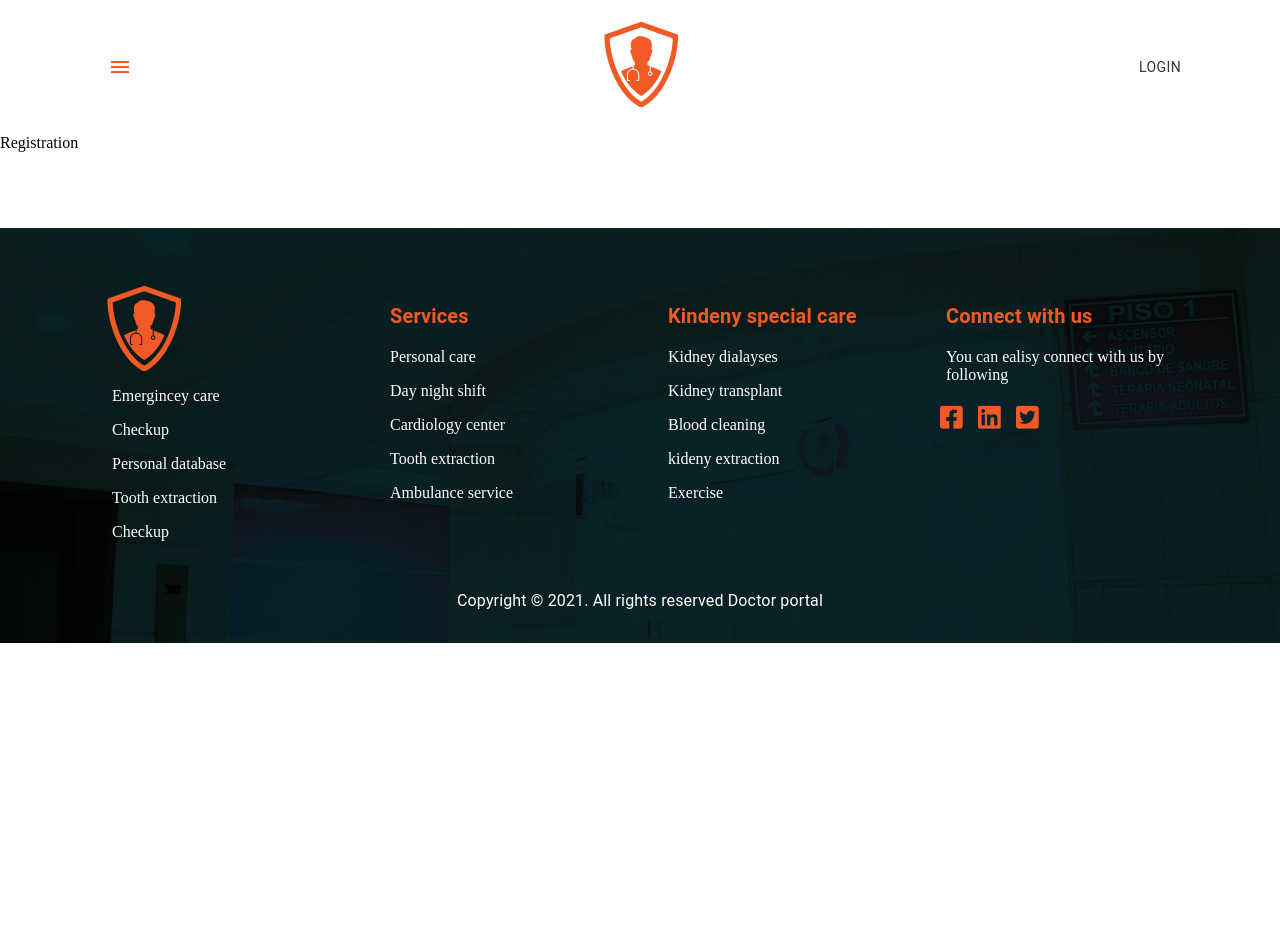
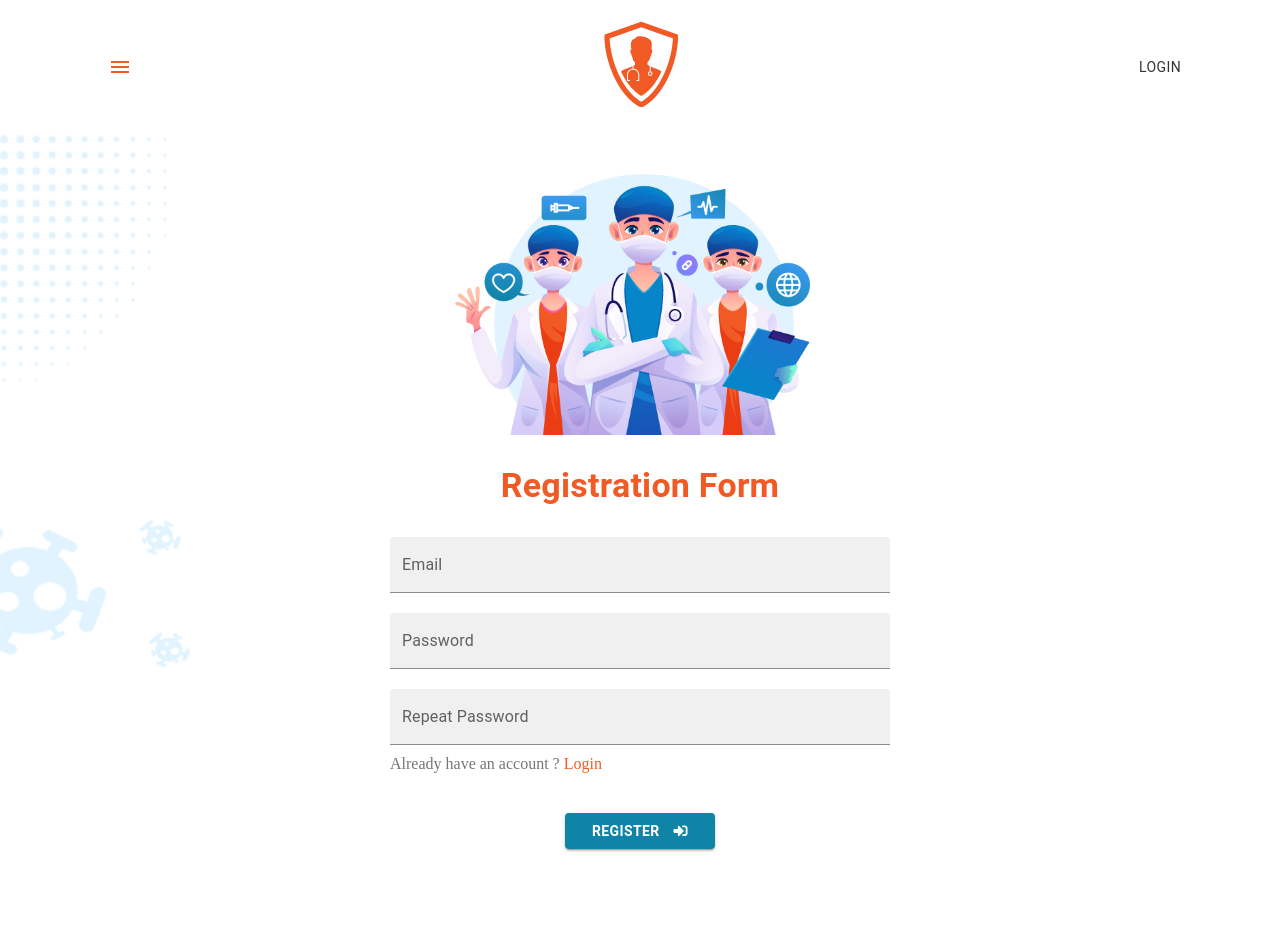
Before and after one commit to Arif870/doctor-portal, a React (Create React App) app: page /registration in a window 1280 px wide. Shown: the top 952 px of the page. Before the commit the page ends 800 px from the top, so only its background shows below. Built offline with nearby package versions, Linux system fonts and the light colour scheme.

Commit message:
firebase initial and firebase hook used

```diff
--- a/package.json
+++ b/package.json
@@ -12,6 +12,7 @@
     "@testing-library/react": "^11.2.7",
     "@testing-library/user-event": "^12.8.3",
     "date-fns": "^2.25.0",
+    "firebase": "^9.3.0",
     "react": "^17.0.2",
     "react-dom": "^17.0.2",
     "react-hook-form": "^7.18.1",
--- /dev/null
+++ b/src/Firebase/FirebaseInit.js
@@ -0,0 +1,6 @@
+import { initializeApp } from "firebase/app";
+import firebaseConfig from "./FirebaseConfig";
+
+export default function FirebaseInit() {
+  initializeApp(firebaseConfig);
+}
--- a/src/Pages/Login/Login.js
+++ b/src/Pages/Login/Login.js
@@ -1,11 +1,27 @@
 import { Button, Grid, TextField, Typography } from "@mui/material";
-import React from "react";
+import React, { useState } from "react";
 import { Link } from "react-router-dom";
 import loginbg from "../../images/loginbg.png";
 import loginimg from "../../images/loginimg.png";
 import "./Login.css";
 
 export default function Login() {
+  const [logInData, setLoginData] = useState({});
+
+  const handleLoginSubmit = e => {
+    e.preventDefault();
+  };
+
+  const changeHandalar = e => {
+    const value = e.target.value;
+    const field = e.target.name;
+
+    const newLoginData = { ...logInData };
+    newLoginData[field] = value;
+    setLoginData(newLoginData);
+  };
+  console.log(logInData);
+
   return (
     <div
       style={{
@@ -37,20 +53,28 @@ export default function Login() {
           >
             Please Login
           </Typography>
-          <form className="loginformsizecontrol" style={{ width: "500px" }}>
+          <form
+            onSubmit={handleLoginSubmit}
+            className="loginformsizecontrol"
+            style={{ width: "500px" }}
+          >
             <TextField
               style={{ width: "100%", marginBottom: "20px" }}
               id="filled-basic"
               label="Email"
               type="email"
+              name="email"
               variant="filled"
+              onChange={changeHandalar}
             />
             <TextField
               style={{ width: "100%" }}
               id="filled-basic"
               label="Password"
               type="password"
+              name="password"
               variant="filled"
+              onChange={changeHandalar}
             />
             <Typography
               variant="p"
@@ -69,12 +93,13 @@ export default function Login() {
                   }}
                   to="/registration"
                 >
-                  Registration first
+                  Please Registration
                 </Link>
               }
             </Typography>
             <Button
               variant="contained"
+              type="submit"
               style={{
                 backgroundColor: "var(--secondary-color)",
                 fontWeight: "bold",
--- a/src/Pages/Registration/Registration.js
+++ b/src/Pages/Registration/Registration.js
@@ -1,5 +1,130 @@
-import React from "react";
+import { Button, Grid, TextField, Typography } from "@mui/material";
+import React, { useState } from "react";
+import { Link } from "react-router-dom";
+import loginbg from "../../images/loginbg.png";
+import loginimg from "../../images/loginimg.png";
 
 export default function Registration() {
-  return <div>Registration</div>;
+  const [logInData, setLoginData] = useState({});
+
+  const handleLoginSubmit = e => {
+    e.preventDefault();
+  };
+
+  const changeHandalar = e => {
+    const value = e.target.value;
+    const field = e.target.name;
+
+    const newLoginData = { ...logInData };
+    newLoginData[field] = value;
+    setLoginData(newLoginData);
+  };
+  console.log(logInData);
+
+  return (
+    <div
+      style={{
+        backgroundImage: `url(${loginbg})`,
+        backgroundSize: "cover",
+        backgroundRepeat: "no-repeat",
+        padding: "40px 0px",
+      }}
+    >
+      <Grid>
+        <Grid item xs={12}>
+          <img
+            className="loginimgsizecontrol"
+            style={{ margin: "auto", display: "block", width: "400px" }}
+            src={loginimg}
+            alt="loginpicture"
+          />
+        </Grid>
+        <Grid item xs={12} style={{ margin: "auto", display: "block" }}>
+          {" "}
+          <Typography
+            variant="h4"
+            style={{
+              textAlign: "center",
+              color: "var(--primary-color)",
+              fontWeight: "bold",
+              margin: "30px 0px",
+            }}
+          >
+            Registration Form
+          </Typography>
+          <form
+            onSubmit={handleLoginSubmit}
+            className="loginformsizecontrol"
+            style={{ width: "500px" }}
+          >
+            <TextField
+              style={{ width: "100%", marginBottom: "20px" }}
+              id="filled-basic"
+              label="Email"
+              type="email"
+              name="email"
+              variant="filled"
+              onChange={changeHandalar}
+            />
+            <TextField
+              style={{ width: "100%", marginBottom: "20px" }}
+              id="filled-basic"
+              label="Password"
+              type="password"
+              name="password"
+              variant="filled"
+              onChange={changeHandalar}
+            />
+            <TextField
+              style={{ width: "100%" }}
+              id="filled-basic"
+              label="Repeat Password"
+              type="password"
+              name="repeat password"
+              variant="filled"
+              onChange={changeHandalar}
+            />
+            <Typography
+              variant="p"
+              style={{
+                marginTop: "10px",
+                display: "block",
+                color: "var(--body-text-color)",
+              }}
+            >
+              Already have an account ?{" "}
+              {
+                <Link
+                  style={{
+                    textDecoration: "none",
+                    color: "var(--primary-color)",
+                  }}
+                  to="/login"
+                >
+                  Login
+                </Link>
+              }
+            </Typography>
+            <Button
+              variant="contained"
+              type="submit"
+              style={{
+                backgroundColor: "var(--secondary-color)",
+                fontWeight: "bold",
+                display: "block",
+                margin: "40px auto 0px",
+                width: "150px",
+              }}
+            >
+              Register{" "}
+              <i
+                className="fas fa-sign-in-alt"
+                style={{ marginLeft: "10px" }}
+              ></i>
+            </Button>
+          </form>
+        </Grid>
+      </Grid>
+    </div>
+  );
 }
```
Also changed, not shown: src/Firebase/FirebaseConfig.js (added, +9 -0 lines), src/Hook/useFirebase.js (added, +58 -0 lines), 1 other file (tests, documents, lock files or other folders).
